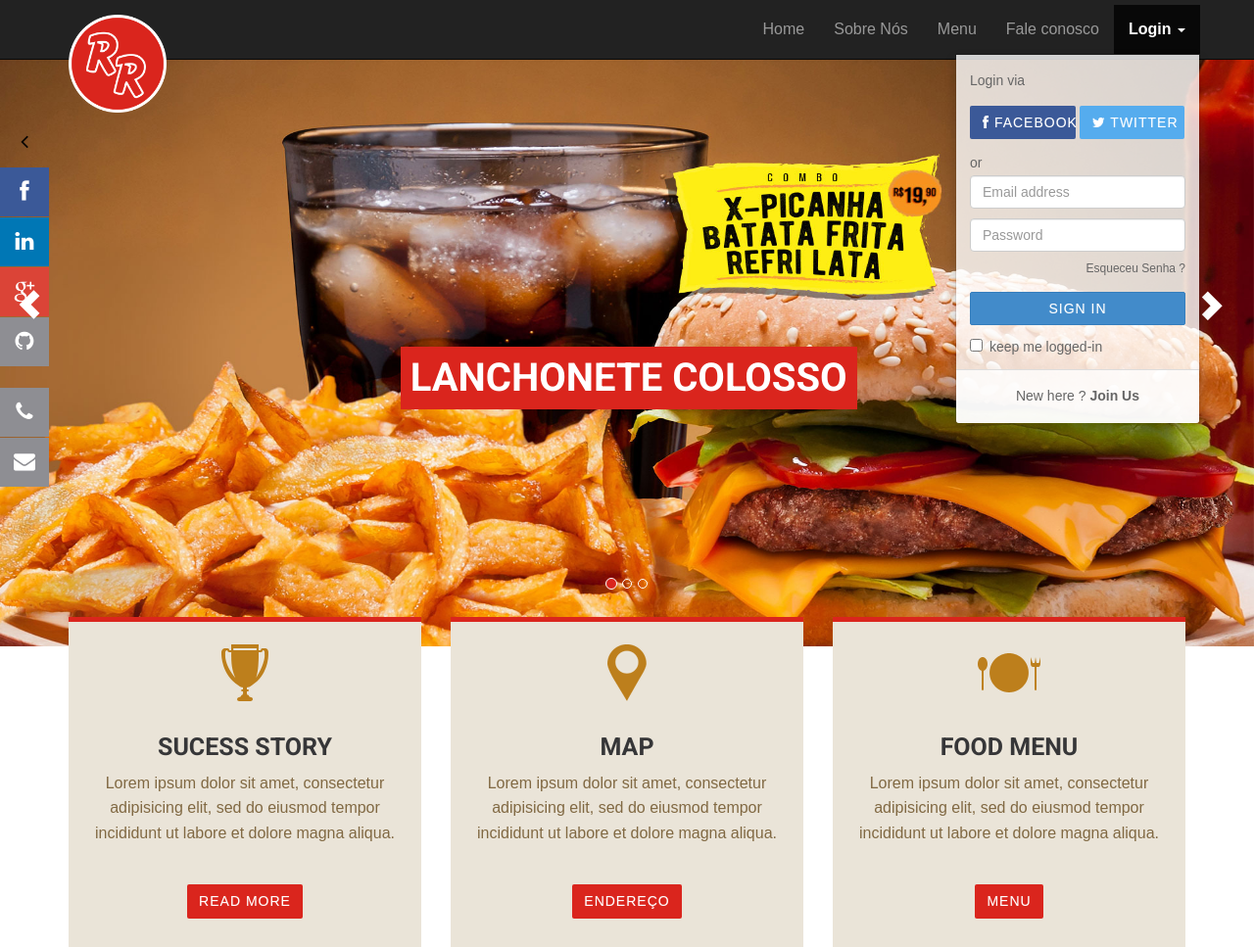
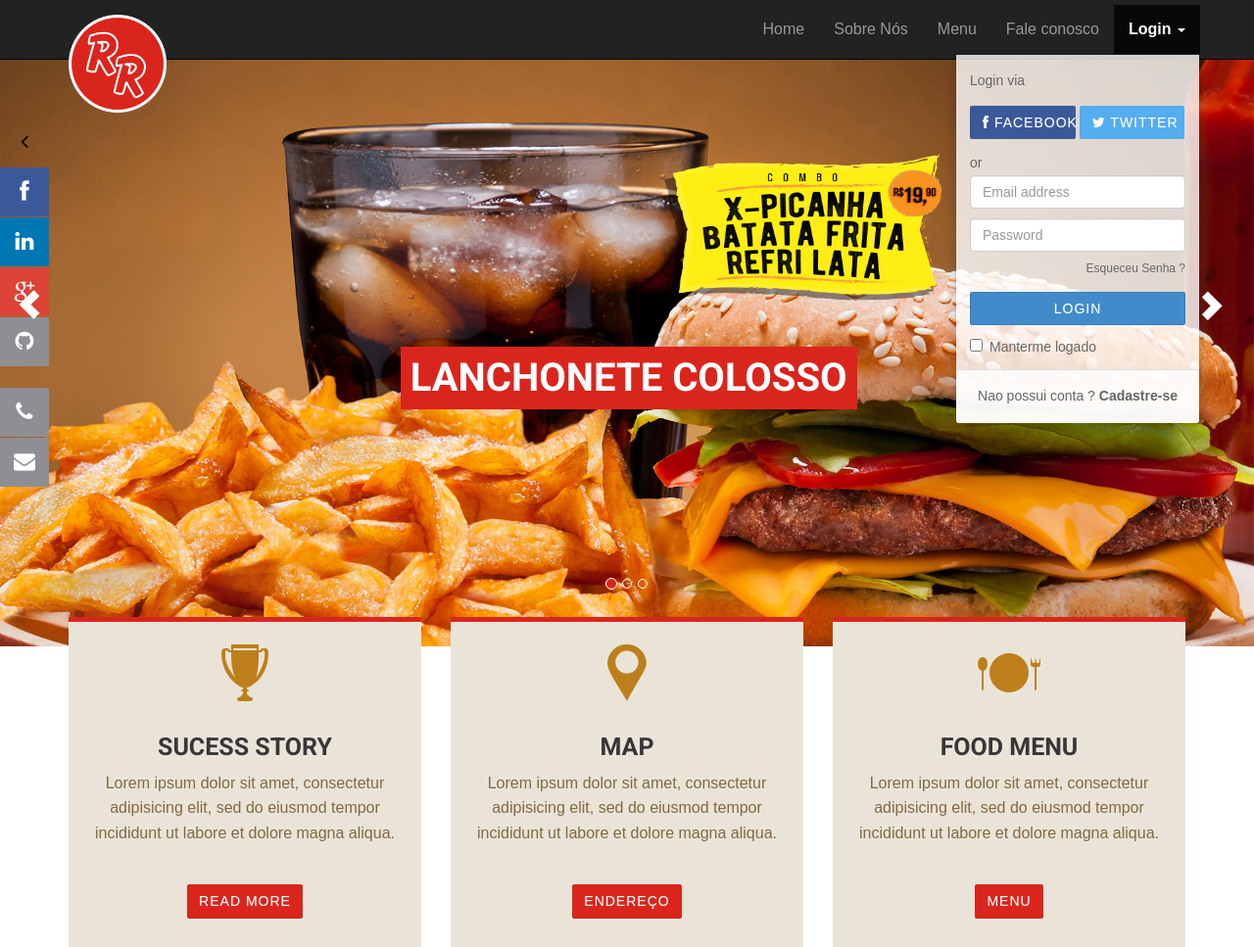
Before and after one commit to IuriBordini/Lanchonete, a PHP site: page / in a window 1280 px wide, after a click on "Login". Shown: the top 967 px of the page at 98% size. Run offline with PHP 8.4, Linux system fonts and the light colour scheme; some libraries are stand-ins or nearby versions; some web fonts are replaced.

Commit message:
corrigi o login

```diff
--- a/index.php
+++ b/index.php
@@ -112,17 +112,17 @@
                                                     <div class="help-block text-right"><a href="">Esqueceu Senha ?</a></div>
                                                 </div>
                                                 <div class="form-group">
-                                                    <button type="submit" class="btn btn-primary btn-block">Sign in</button>
+                                                    <button type="submit" class="btn btn-primary btn-block">Login</button>
                                                 </div>
                                                 <div class="checkbox">
                                                     <label>
-                                                        <input type="checkbox"> keep me logged-in
+                                                        <input type="checkbox"> Manterme logado
                                                     </label>
                                                 </div>
                                             </form>
                                         </div>
                                         <div class="bottom text-center">
-                                            New here ? <a href="#"><b>Join Us</b></a>
+                                            Nao possui conta ? <a href="#"><b>Cadastre-se </b></a>
                                         </div>
                                     </div>
                                 </li>
```
